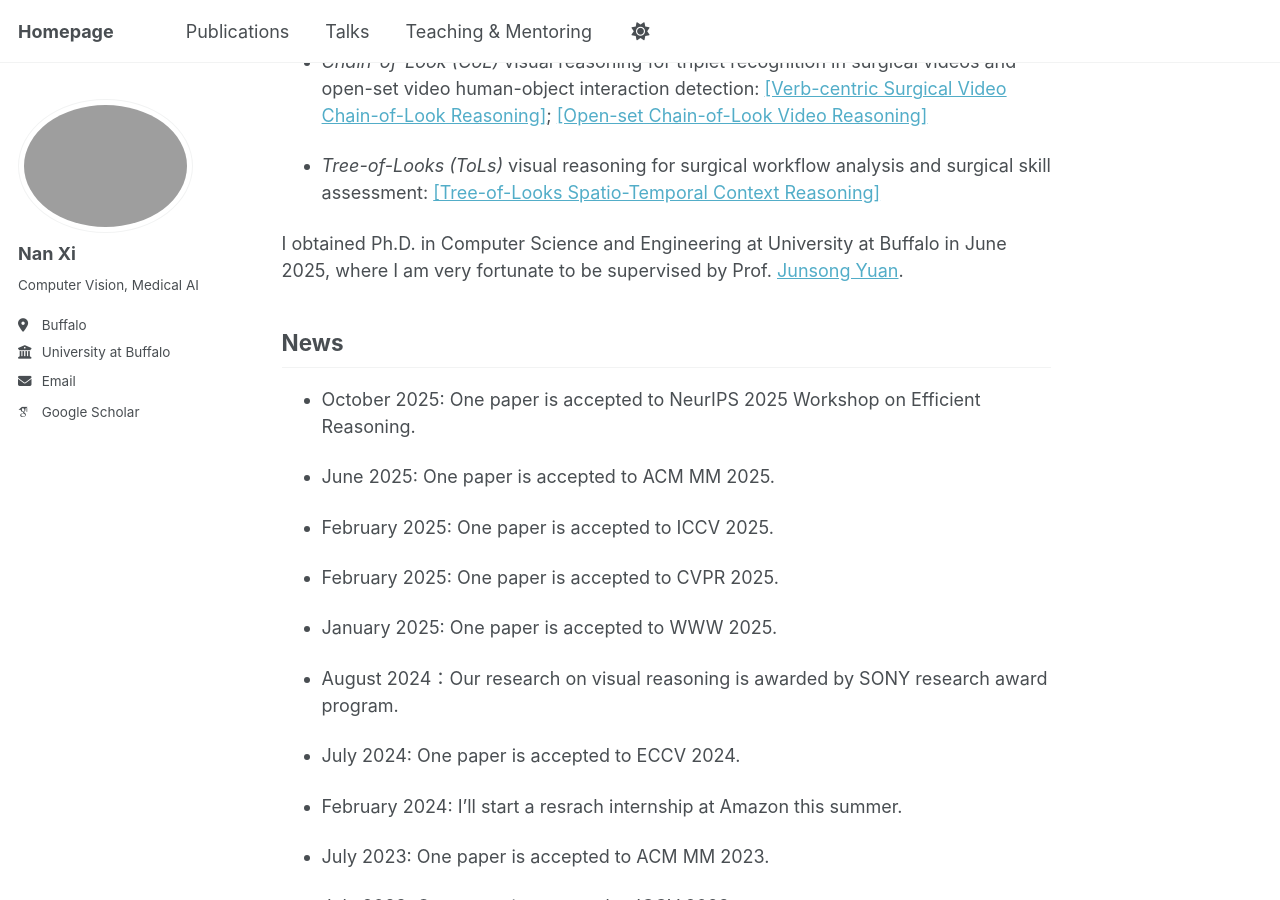
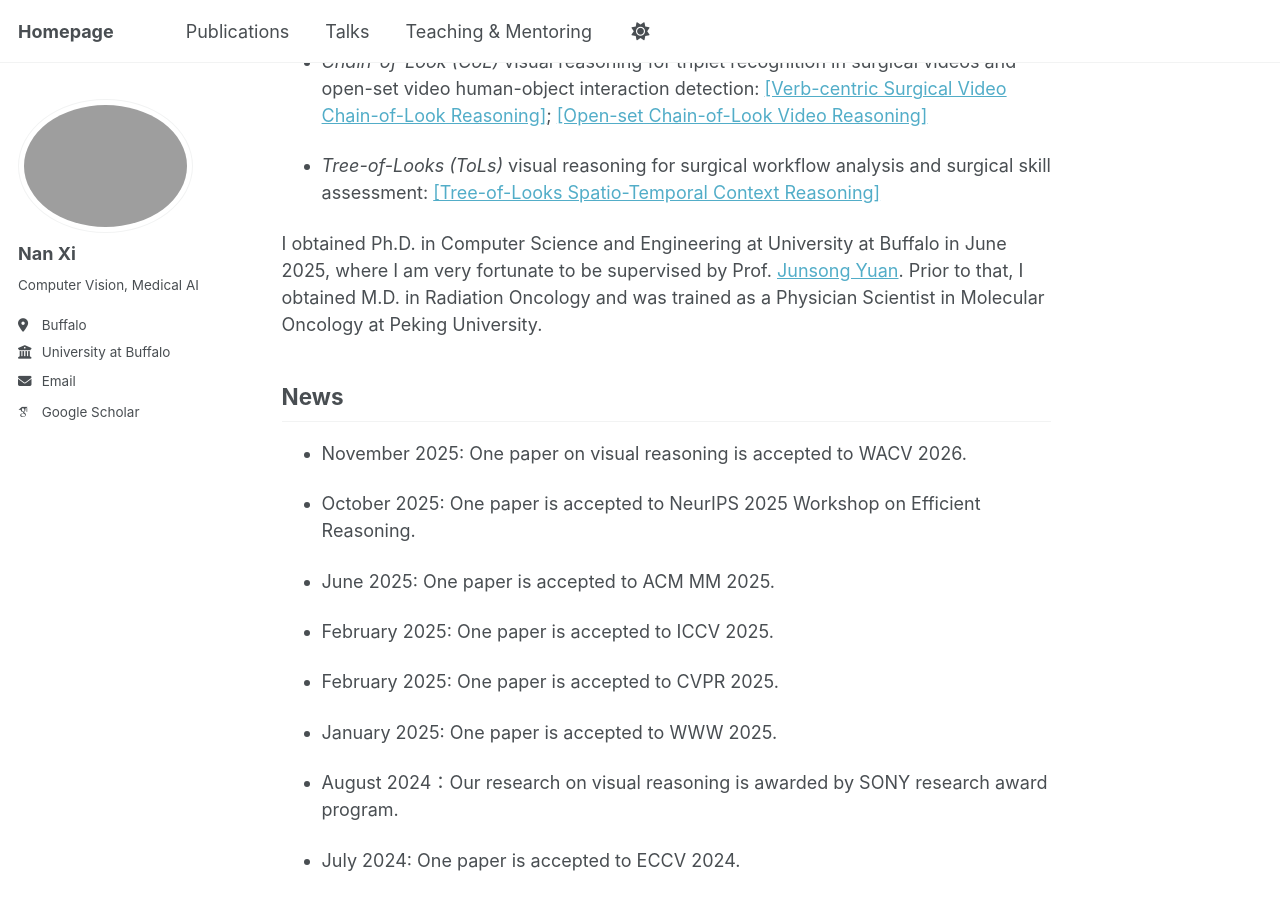
Before and after one commit to southnx/southnx.github.io, a Jekyll site: the page built from _pages/about.md, in a window 1280 px wide and 900 px high, scrolled down 355 px. Built offline with Jekyll 4.4.1, drawn with Linux system fonts in a browser that asks for light colours; some web fonts are replaced; a script that is not in the unit is left out.

Commit message:
Update about.md

```diff
--- a/_pages/about.md
+++ b/_pages/about.md
@@ -16,9 +16,11 @@ In addressing this essential question, I focus on harnessing visual and language
 
 - *Tree-of-Looks (ToLs)* visual reasoning for surgical workflow analysis and surgical skill assessment: [[Tree-of-Looks Spatio-Temporal Context Reasoning]](https://cse.buffalo.edu/~jsyuan/papers/2024/ECCV2024_Nan_Xi.pdf)
 
-I obtained Ph.D. in Computer Science and Engineering at University at Buffalo in June 2025, where I am very fortunate to be supervised by Prof. [Junsong Yuan](https://cse.buffalo.edu/~jsyuan/index.html).
+I obtained Ph.D. in Computer Science and Engineering at University at Buffalo in June 2025, where I am very fortunate to be supervised by Prof. [Junsong Yuan](https://cse.buffalo.edu/~jsyuan/index.html). Prior to that, I obtained M.D. in Radiation Oncology and was trained as a Physician Scientist in Molecular Oncology at Peking University.
 
 ## News
+- November 2025: One paper on visual reasoning is accepted to WACV 2026.
+
 - October 2025: One paper is accepted to NeurIPS 2025 Workshop on Efficient Reasoning.
 
 - June 2025: One paper is accepted to ACM MM 2025.
```
